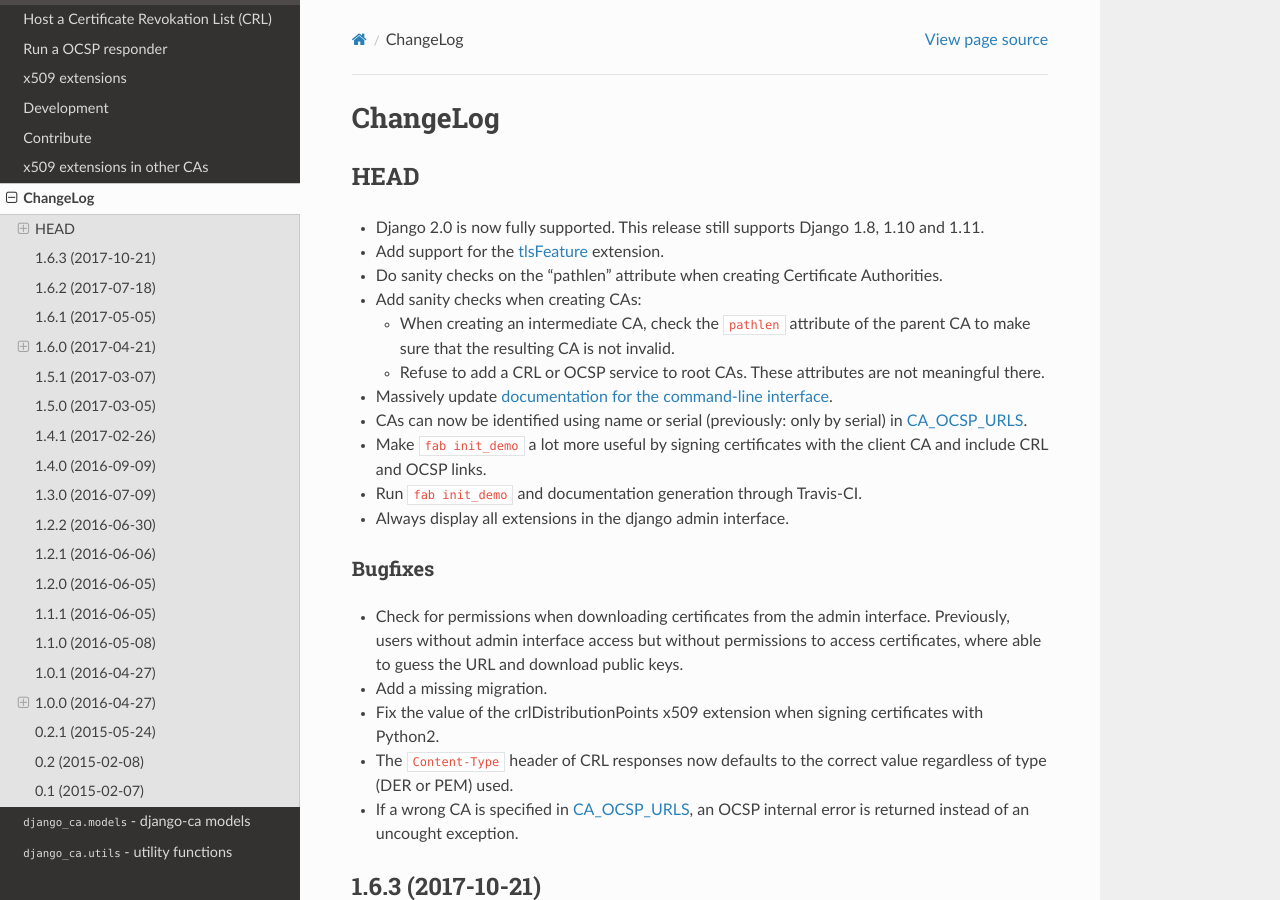
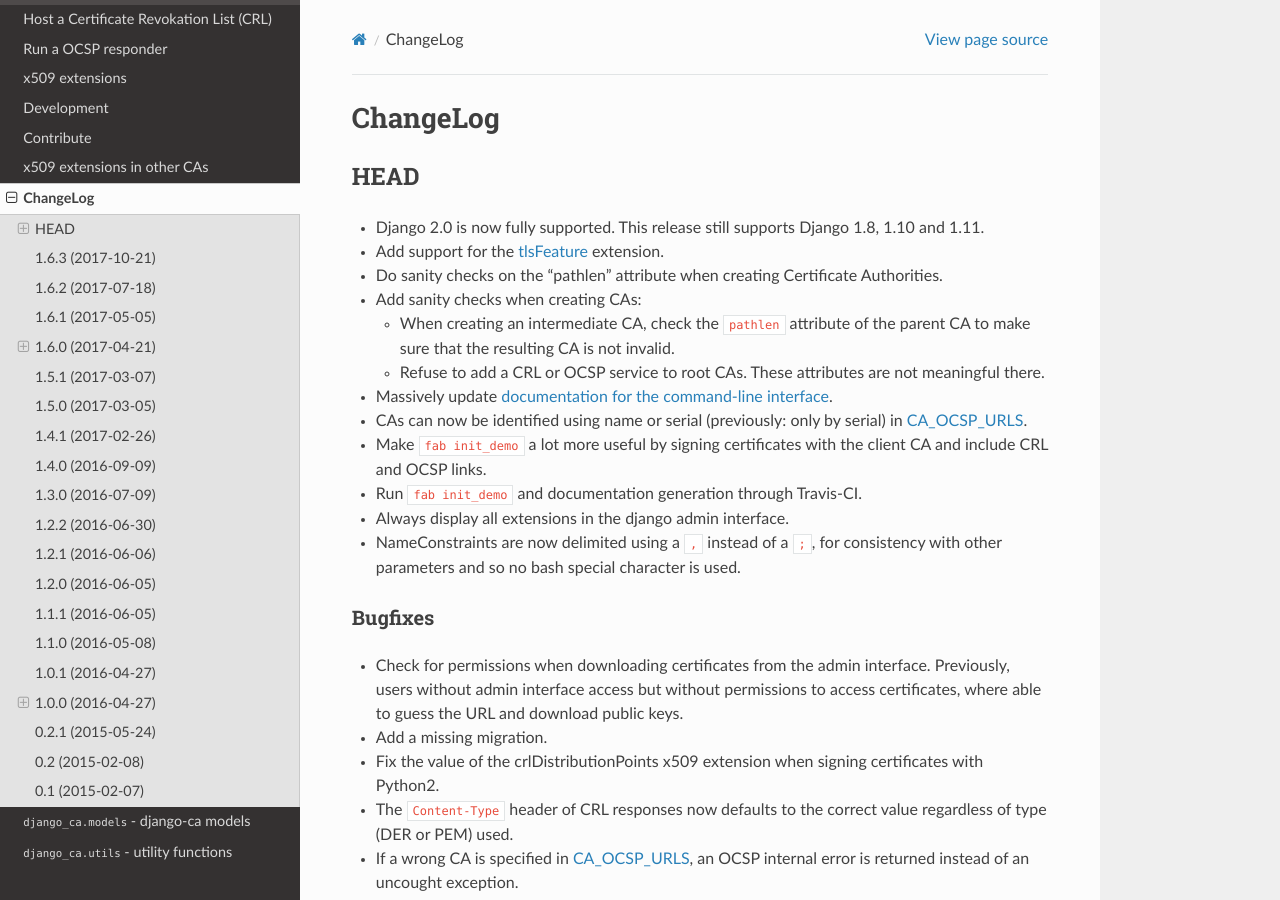
Before and after one commit to mathiasertl/django-ca, a Sphinx documentation site: the page built from docs/source/changelog.rst, in a window 1280 px wide and 900 px high. Built offline with Sphinx 7.4.7 and the Read the Docs theme 2.0.0, drawn with Linux system fonts in a browser that asks for light colours.

Commit message:
use ; instead of , to delimit name constraints

```diff
--- a/docs/source/changelog.rst
+++ b/docs/source/changelog.rst
@@ -24,6 +24,8 @@ HEAD
   and OCSP links.
 * Run ``fab init_demo`` and documentation generation through Travis-CI.
 * Always display all extensions in the django admin interface.
+* NameConstraints are now delimited using a ``,`` instead of a ``;``, for consistency with other
+  parameters and so no bash special character is used.
 
 Bugfixes
 ========
```
Also changed, not shown: docs/source/cli/cas.rst (+4 -4 lines), 3 other files.
